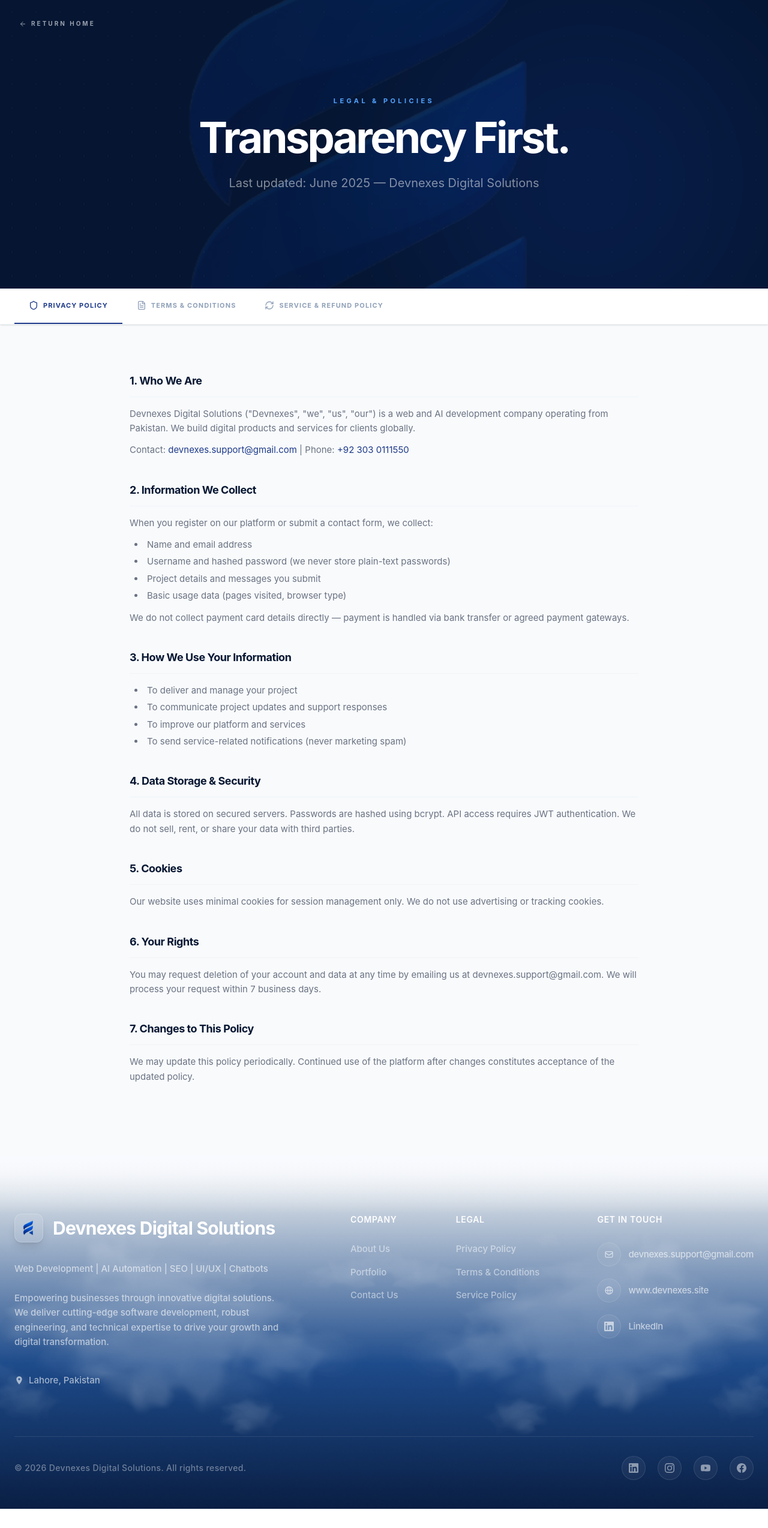
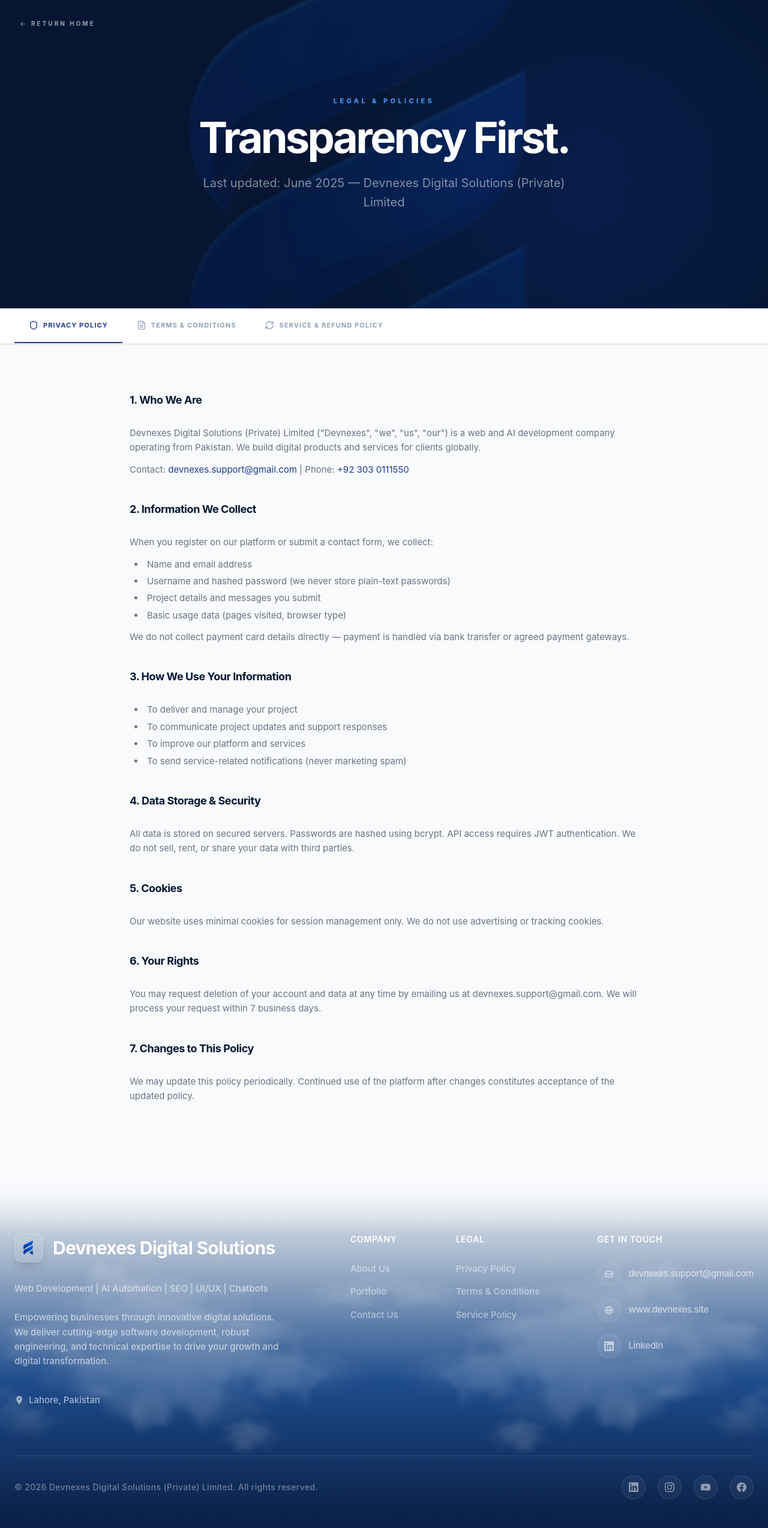
Before and after one commit to sultanraham/Devnexes, a React (Vite) app: page /policy in a window 1280 px wide. Shown: the whole page at 60% size. Before the commit the page ends 2515 px from the top, so only its background shows below. Built offline with nearby package versions, Linux system fonts and the light colour scheme; no server answers.

Commit message:
Update company name to formal entity in legal sections and meta description

```diff
--- a/index.html
+++ b/index.html
@@ -10,7 +10,7 @@
 
   <!-- Primary SEO -->
   <title>Devnexes Digital Solutions | Web Development, AI Automation & SEO in Lahore</title>
-  <meta name="description" content="Devnexes Digital Solutions provides modern website development, AI automation, chatbots, SEO, UI/UX design and digital solutions for startups and businesses." />
+  <meta name="description" content="Devnexes Digital Solutions (Private) Limited provides modern website development, AI automation, chatbots, SEO, UI/UX design and digital solutions for startups and businesses." />
   <meta name="keywords" content="web development, AI automation, full stack development, SEO, UI/UX design, chatbots, digital solutions, Devnexes" />
   <meta name="author" content="Devnexes Digital Solutions" />
   <meta name="robots" content="index, follow" />
--- a/src/components/DigitalGrowth.jsx
+++ b/src/components/DigitalGrowth.jsx
@@ -1,6 +1,6 @@
 import React from 'react'
 import { motion, useReducedMotion } from 'framer-motion'
-import { BrainCircuit, Code2, Briefcase } from 'lucide-react'
+import { Cpu, Code2, Briefcase } from 'lucide-react'
 import { Link } from 'react-router-dom'
 
 const DigitalGrowth = ({ t }) => {
@@ -8,9 +8,9 @@ const DigitalGrowth = ({ t }) => {
   const shouldReduceMotion = useReducedMotion()
   const cards = [
     {
-      icon: <BrainCircuit className="text-[#1a365d] w-7 h-7" />,
+      icon: <Cpu className="text-[#1a365d] w-7 h-7" />,
       iconBg: "bg-red-50",
-      title: "AI services",
+      title: "Ai services",
       description: "Gain high-performance AI insights with zero operational overhead.",
       bullets: ["Automation", "Computer vision", "Smart Detection"],
       buttonText: "Contact"
@@ -20,7 +20,7 @@ const DigitalGrowth = ({ t }) => {
       iconBg: "bg-yellow-50",
       title: "Custom web and app development",
       description: "Dev access upgraded with advanced tools.",
-      bullets: ["Responsive (Android & iOS)", "All Frameworks", "within 1 week"],
+      bullets: ["Responsive (Android & iOS)", "All Frameworks", "Best Design"],
       buttonText: "Contact"
     },
     {
--- a/src/components/Footer.jsx
+++ b/src/components/Footer.jsx
@@ -130,7 +130,7 @@ const Footer = ({ t }) => {
           className="w-full max-w-7xl mt-auto pt-8 border-t border-white/10 flex flex-col md:flex-row items-center justify-between gap-6"
         >
           <div className="text-white/40 text-sm font-medium tracking-wide text-center md:text-left order-2 md:order-1">
-            © {new Date().getFullYear()} Devnexes Digital Solutions. All rights reserved.
+            © {new Date().getFullYear()} Devnexes Digital Solutions (Private) Limited. All rights reserved.
           </div>
 
           {/* Social Icons */}
--- a/src/components/PolicyPage.jsx
+++ b/src/components/PolicyPage.jsx
@@ -59,7 +59,7 @@ const PolicyPage = () => {
           <motion.div initial={{ opacity: 0, y: 30 }} animate={{ opacity: 1, y: 0 }} transition={{ duration: 0.6 }} className="flex flex-col items-center">
             <p className="text-blue-400 text-[11px] font-bold uppercase tracking-[0.4em] mb-4">Legal & Policies</p>
             <h1 className="text-white text-4xl md:text-7xl font-bold tracking-tighter leading-none mb-6">Transparency First.</h1>
-            <p className="text-white/50 text-base md:text-xl max-w-2xl leading-relaxed">Last updated: {updated} — Devnexes Digital Solutions</p>
+            <p className="text-white/50 text-base md:text-xl max-w-2xl leading-relaxed">Last updated: {updated} — Devnexes Digital Solutions (Private) Limited</p>
           </motion.div>
         </div>
       </section>
@@ -85,7 +85,7 @@ const PolicyPage = () => {
           {active === 'privacy' && (
             <>
               <Section title="1. Who We Are">
-                <p>Devnexes Digital Solutions ("Devnexes", "we", "us", "our") is a web and AI development company operating from Pakistan. We build digital products and services for clients globally.</p>
+                <p>Devnexes Digital Solutions (Private) Limited ("Devnexes", "we", "us", "our") is a web and AI development company operating from Pakistan. We build digital products and services for clients globally.</p>
                 <p>Contact: <a href="mailto:devnexes.support@gmail.com" className="text-[#1e3a8a] hover:underline">devnexes.support@gmail.com</a> | Phone: <a href="tel:+923030111550" className="text-[#1e3a8a] hover:underline">+92 303 0111550</a></p>
               </Section>
               <Section title="2. Information We Collect">
```
